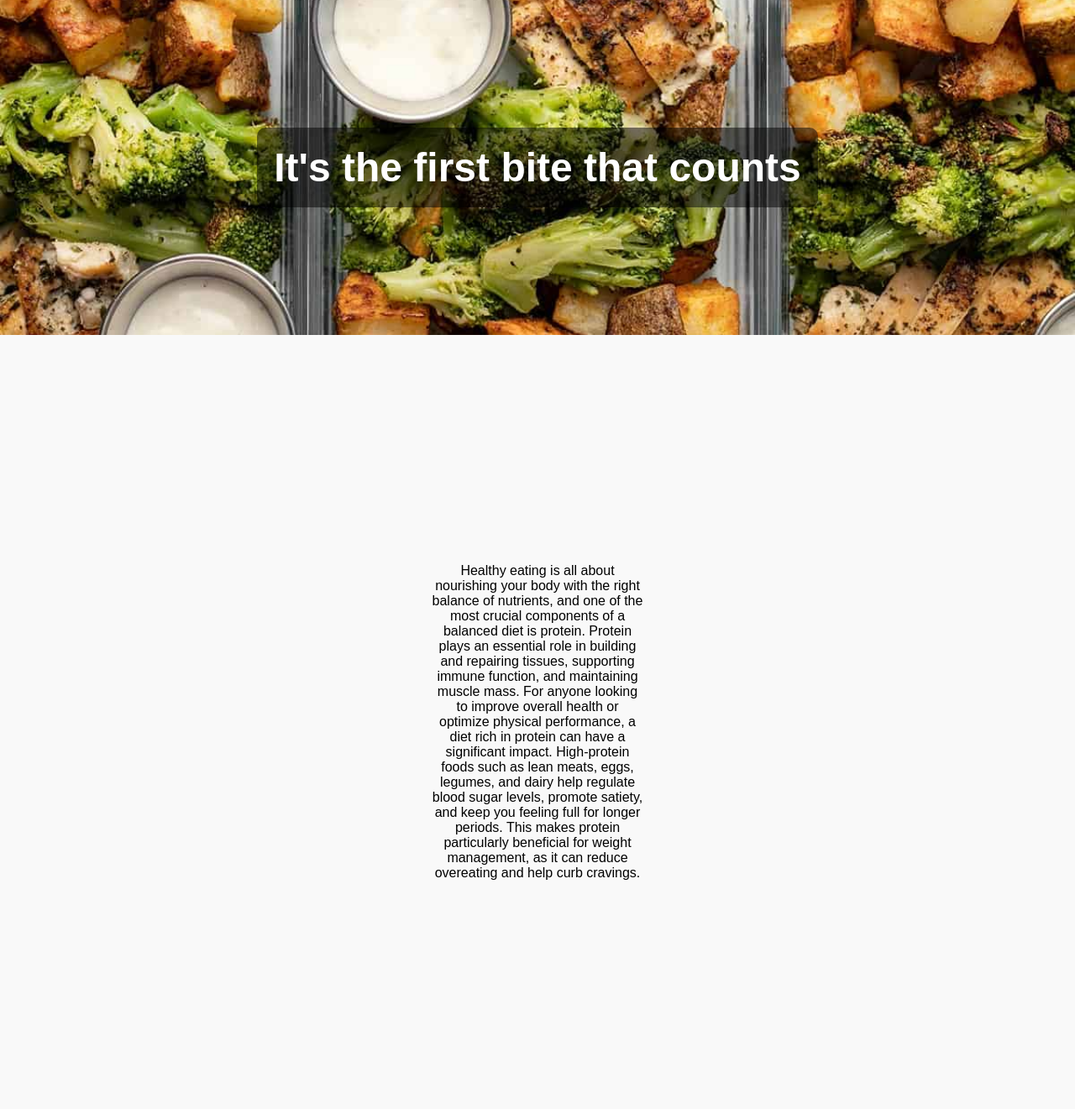
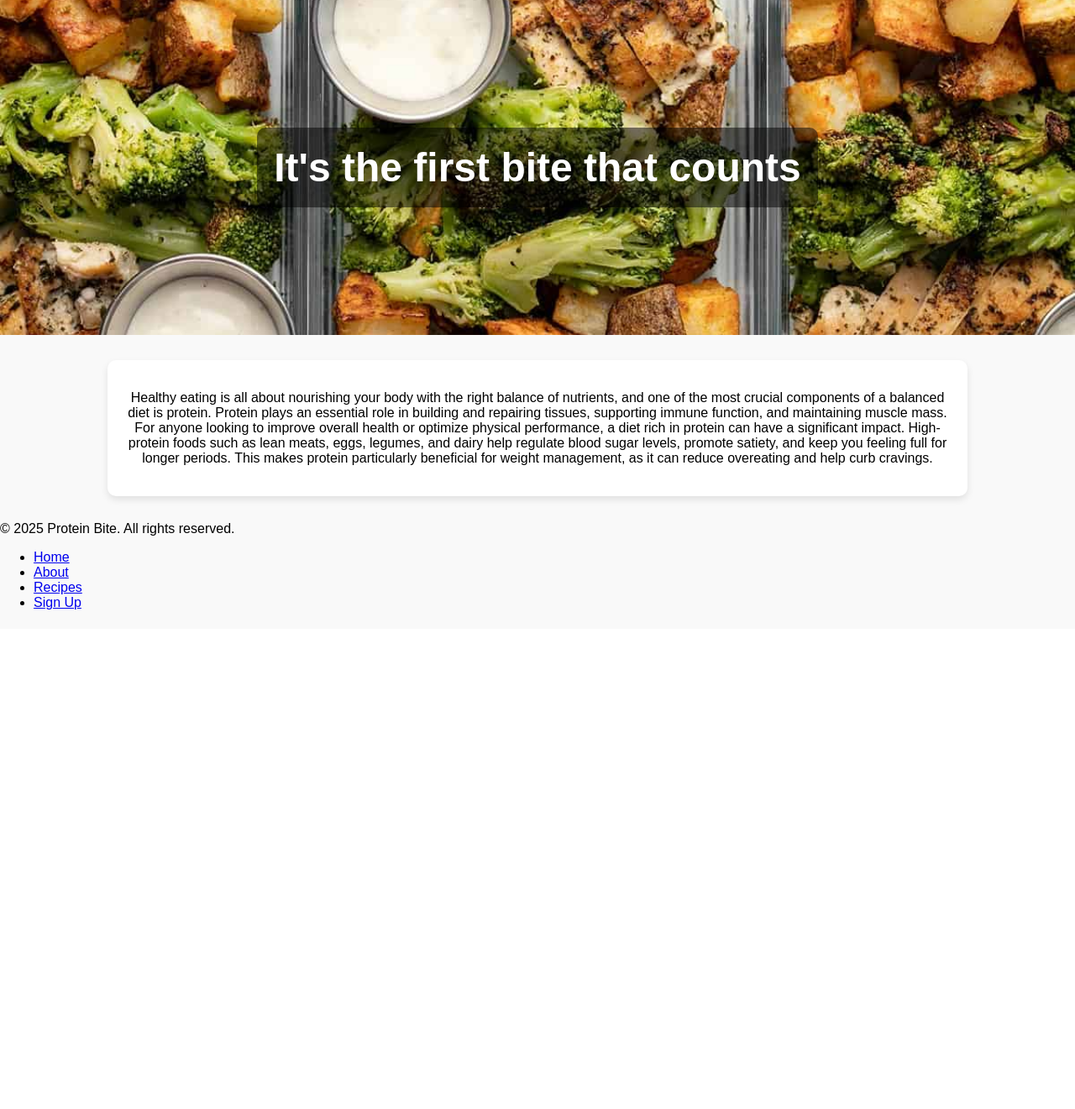
Before and after one commit to Emily-Rodden7/protein-bite, a Django app: page / in a window 1280 px wide. Shown: the part 51-1372 px from the top of the page at 84% size. After the commit the page ends 777 px from the top, so only its background shows below. Run offline with Django 4.2, Linux system fonts and the light colour scheme.

Commit message:
added footer to home page

```diff
--- a/my_project/recipes/static/recipes/styles.css
+++ b/my_project/recipes/static/recipes/styles.css
@@ -32,7 +32,7 @@ body {
     position: absolute;
     color: white;
     text-align: center;
-    background-color: rgba(0, 0, 0, 0.5); /* better text visibility */
+    background-color: rgba(0, 0, 0, 0.5); /* behind text shadow */
     padding: 20px;
     border-radius: 10px;
 }
@@ -42,12 +42,3 @@ h1 {
     font-size: 3rem;
     margin: 0;
 }
-
-/* text on the home page */
-.home-content {
-    width: 60%; /* Set the width of the content */
-    margin: 0 auto;
-    padding: 20%;
-    text-align: center;
-    box-sizing: border-box; /* Ensures padding is included within the width */
-}
--- a/my_project/recipes/templates/recipes/home.html
+++ b/my_project/recipes/templates/recipes/home.html
@@ -4,6 +4,18 @@
 <head>
     <meta charset="UTF-8">
     <title>Home</title>
+        <style>
+        .home-content {
+            width: 80%;
+            margin: 30px auto;
+            padding: 20px;
+            text-align: center;
+            box-sizing: border-box;
+            background-color: #fff;
+            border-radius: 10px;
+            box-shadow: 0 4px 8px rgba(0, 0, 0, 0.1);
+        }
+    </style>
     <link rel="stylesheet" href="{% static 'recipes/styles.css' %}">
 </head>
 <body>
@@ -33,5 +45,25 @@
     </div>
 
     <!-- Newsletter form here -->
+
+    <footer class="footer">
+  <div class="footer-content">
+    <p>&copy; 2025 Protein Bite. All rights reserved.</p>
+
+    <ul class="footer-links">
+      <li><a href="/">Home</a></li>
+      <li><a href="/about/">About</a></li>
+      <li><a href="/recipes/">Recipes</a></li>
+      <li><a href="/signup/">Sign Up</a></li>
+    </ul>
+
+    <div class="social-icons">
+      <a href="https://facebook.com" target="_blank"><i class="fab fa-facebook-f"></i></a>
+      <a href="https://twitter.com" target="_blank"><i class="fab fa-twitter"></i></a>
+      <a href="https://instagram.com" target="_blank"><i class="fab fa-instagram"></i></a>
+      <a href="https://linkedin.com" target="_blank"><i class="fab fa-linkedin-in"></i></a>
+    </div>
+  </div>
+</footer>
 </body>
 </html>
```
